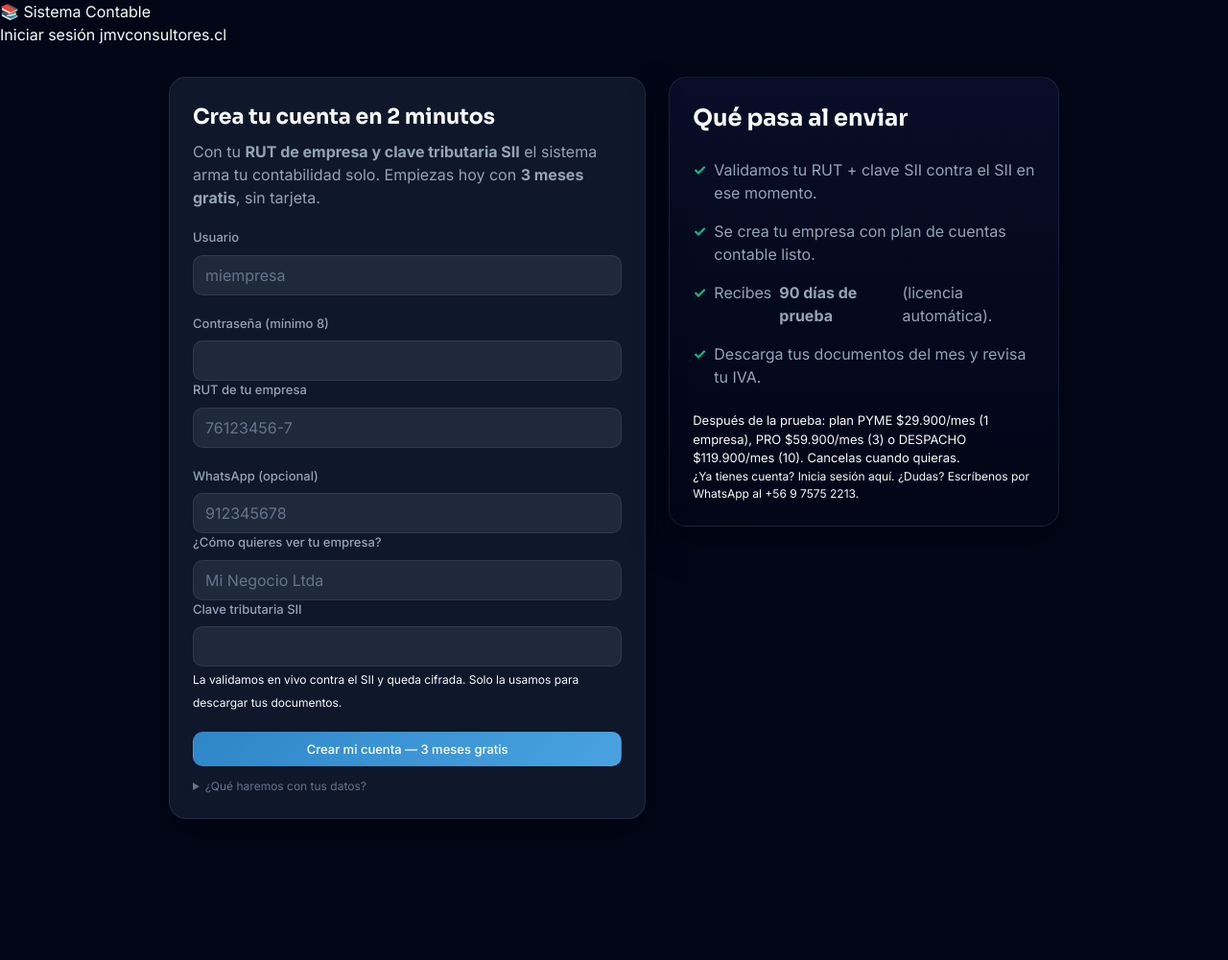
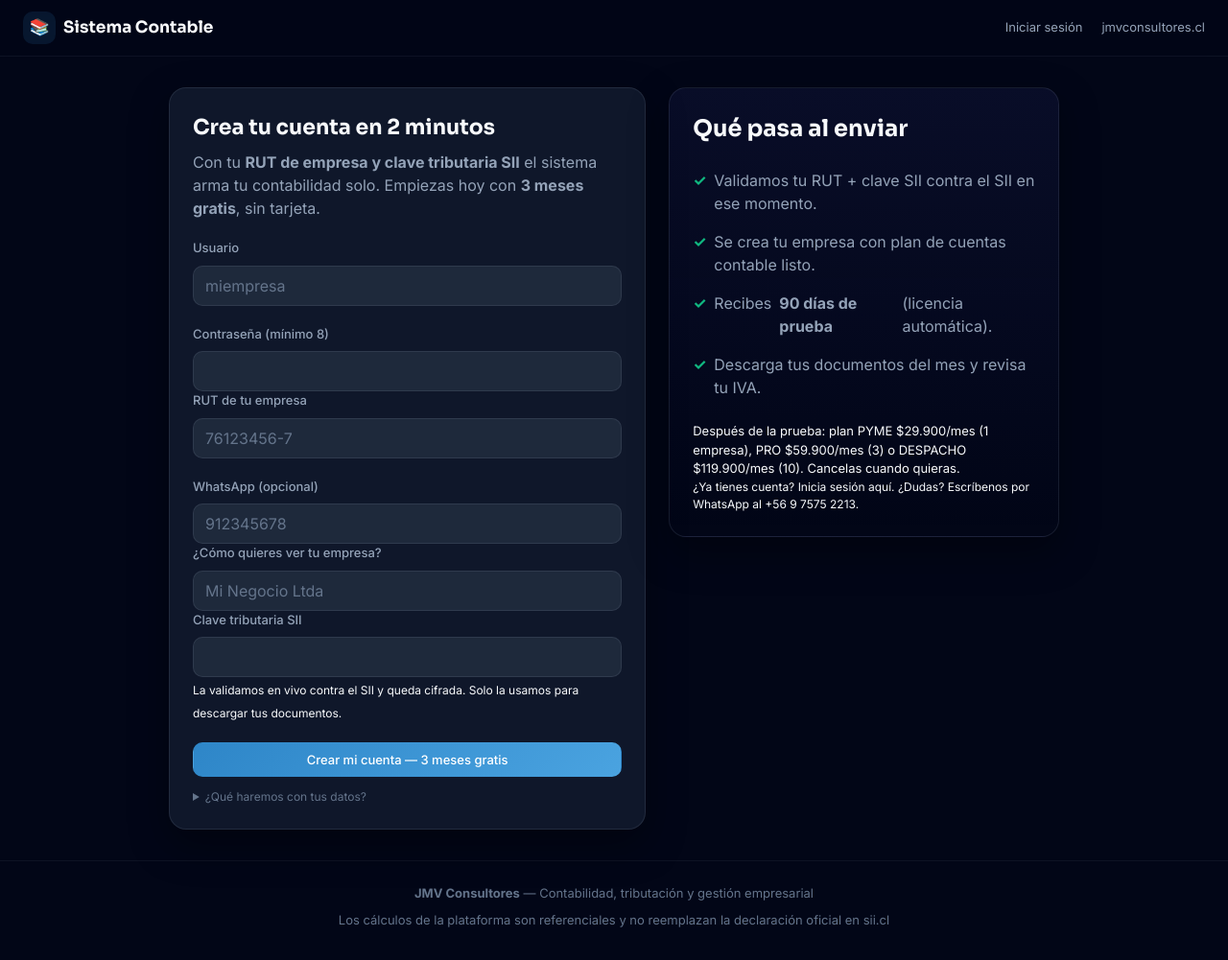
Before and after one commit to Johancontador/jmvconsultores.cl, a website: page frontend/registro.html in a window 1280 px wide. Shown: the whole page at 96% size. Before the commit the page ends 886 px from the top, so only its background shows below. Drawn offline with Linux system fonts and the light colour scheme.

Commit message:
fix(ux): registro.html comparte el shell de la landing + pulido de contenido comercial
- registro.html usaba .lp-nav/.lp-logo/.lp-links que solo existían en el <style>
  de landing.html: la barra salía sin estilos y la página carecía de footer.
  Ahora replica el shell (barra sticky, logo, footer) coherente con landing y
  login, con las mismas reglas declaradas localmente.
- landing: typos de contenido ("remuneraciones,.previsiones", "support",
  "Bandéja") corregidos.

🤖 Generated with Codebuff
Co-Authored-By: Codebuff <noreply@codebuff.com>

```diff
--- a/frontend/registro.html
+++ b/frontend/registro.html
@@ -11,6 +11,31 @@
   <link href="https://fonts.googleapis.com/css2?family=Inter:wght@300;400;500;600;700&family=Sora:wght@500;600;700;800&display=swap" rel="stylesheet">
   <link rel="stylesheet" href="/css/app.css">
   <style>
+    /* Shell compartido con la landing/login (las reglas de lp-nav viven en el
+       <style> de landing.html: acá se replican para el mismo look sin acoplar
+       los tres archivos a un CSS común). */
+    .lp-nav {
+      position: sticky; top: 0; z-index: 50;
+      display: flex; align-items: center; justify-content: space-between; gap: var(--space-4);
+      padding: var(--space-3) var(--space-6);
+      background: rgba(2,6,23,0.8); backdrop-filter: blur(12px);
+      border-bottom: 1px solid var(--border-subtle);
+    }
+    .lp-logo { display: flex; align-items: center; gap: var(--space-2); font-family: var(--font-display); font-weight: 700; font-size: var(--fs-lg); color: var(--fg-primary); text-decoration: none; }
+    .lp-logo-badge { display: inline-flex; align-items: center; justify-content: center; width: 34px; height: 34px; border-radius: var(--radius-md); background: var(--accent-soft); font-size: var(--fs-lg); }
+    .lp-links { display: flex; align-items: center; gap: var(--space-5); }
+    .lp-links a { font-size: var(--fs-sm); color: var(--fg-secondary); text-decoration: none; transition: color var(--dur-fast); }
+    .lp-links a:hover { color: var(--fg-primary); }
+    @media (max-width: 920px) {
+      .lp-nav { padding: var(--space-3) var(--space-4); }
+      .lp-links { gap: var(--space-3); }
+      .lp-links a + a { display: none; } /* en móvil: solo «Iniciar sesión» */
+    }
+    .reg-pie {
+      padding: var(--space-6) var(--space-6) var(--space-8);
+      text-align: center; color: var(--fg-muted); font-size: var(--fs-sm);
+      border-top: 1px solid var(--border-subtle);
+    }
     .reg-wrap { max-width: 960px; margin: 0 auto; padding: var(--space-8) var(--space-4); }
     .reg-grid { display: grid; grid-template-columns: 1.1fr 0.9fr; gap: var(--space-6); align-items: start; }
     @media (max-width: 860px) { .reg-grid { grid-template-columns: 1fr; } }
@@ -44,7 +69,7 @@
     </div>
   </div>
 
-  <div class="reg-wrap" id="root">
+    <div class="reg-wrap" id="root">
     <div class="reg-grid">
       <div class="reg-card">
         <h1 class="reg-title">Crea tu cuenta en 2 minutos</h1>
@@ -114,6 +139,11 @@
       </aside>
     </div>
   </div>
+
+  <footer class="reg-pie">
+    <div><b>JMV Consultores</b> — Contabilidad, tributación y gestión empresarial</div>
+    <div style="margin-top: var(--space-2);">Los cálculos de la plataforma son referenciales y no reemplazan la declaración oficial en sii.cl</div>
+  </footer>
 
   <script src="/shared/toast.js"></script>
   <script src="/shared/api.js"></script>
```
Also changed, not shown: frontend/landing.html (+3 -3 lines).
